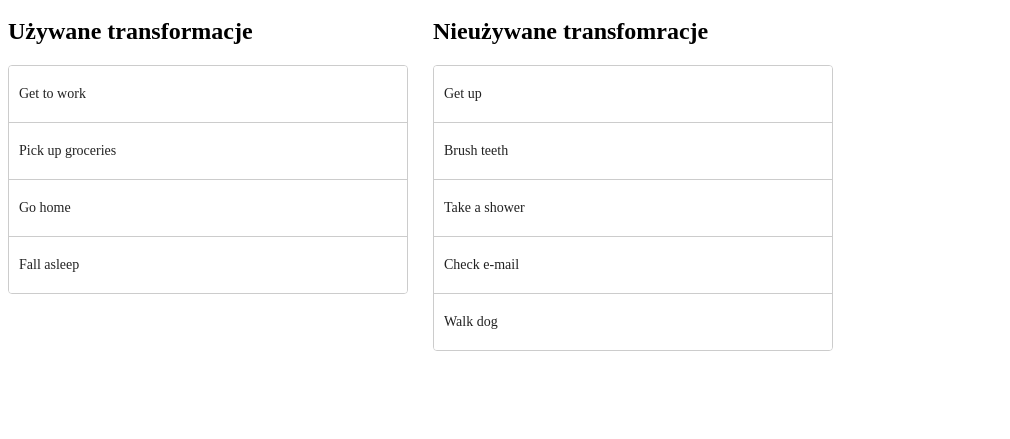
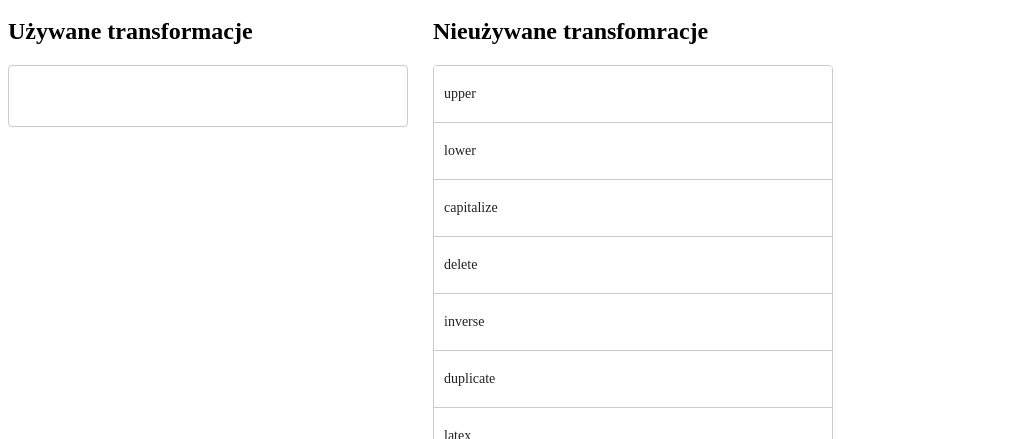
Before and after one commit to IOProject2018/TextTransformerApp, an Angular app in the folder frontend-app/text-app/: page / in a window 1280 px wide. Shown: the part 513-952 px from the top of the page, without its empty margins (0-1010 px from the left). Before the commit the page ends 897 px from the top, so only its background shows below. Built offline with nearby package versions, Linux system fonts and the light colour scheme.

Commit message:
Dodaj pobieranie danych z komponentu drag&drop - uzupełnij go o używane transformacje

```diff
--- a/frontend-app/text-app/src/app/app.component.html
+++ b/frontend-app/text-app/src/app/app.component.html
@@ -11,4 +11,4 @@
   </label>
   <button  type="submit" (click)="onSubmit()">Transformuj</button>
 </form>
-<app-drag-drop-list></app-drag-drop-list>
+<app-drag-drop-list (transformationList)="readTransformationList($event)"></app-drag-drop-list>
--- a/frontend-app/text-app/src/app/app.component.ts
+++ b/frontend-app/text-app/src/app/app.component.ts
@@ -1,5 +1,5 @@
 import {Component, OnInit} from '@angular/core';
-import {FormControl, FormGroup, ReactiveFormsModule} from "@angular/forms";
+import {FormControl, FormGroup} from "@angular/forms";
 
 @Component({
   selector: 'app-root',
@@ -9,6 +9,7 @@ import {FormControl, FormGroup, ReactiveFormsModule} from "@angular/forms";
 export class AppComponent implements OnInit {
   title = 'TextTransformer IO Project 2018';
   textForm: FormGroup;
+  transformationList: String[];
 
 
 
@@ -20,6 +21,10 @@ export class AppComponent implements OnInit {
 
   }
 
+  readTransformationList(list: String[]){
+    this.transformationList = list;
+  }
+
   private initForm() {
     this.textForm = new FormGroup({
       text: new FormControl(),
--- a/frontend-app/text-app/src/app/shared/drag-drop-list/drag-drop-list.component.ts
+++ b/frontend-app/text-app/src/app/shared/drag-drop-list/drag-drop-list.component.ts
@@ -1,9 +1,5 @@
-import { Component, OnInit } from '@angular/core';
+import {Component, EventEmitter, Output} from '@angular/core';
 import {CdkDragDrop, moveItemInArray, transferArrayItem} from '@angular/cdk/drag-drop';
-
-/**
- * @title Drag&Drop connected sorting
- */
 
 @Component({
   selector: 'app-drag-drop-list',
@@ -12,19 +8,21 @@ import {CdkDragDrop, moveItemInArray, transferArrayItem} from '@angular/cdk/drag
 })
 export class DragDropListComponent {
 
+  @Output() transformationList = new EventEmitter<String[]>();
+
   used = [
-    'Get to work',
-    'Pick up groceries',
-    'Go home',
-    'Fall asleep'
   ];
 
   notUsed = [
-    'Get up',
-    'Brush teeth',
-    'Take a shower',
-    'Check e-mail',
-    'Walk dog'
+    'upper',
+    'lower',
+    'capitalize',
+    'delete',
+    'inverse',
+    'duplicate',
+    'latex',
+    'verbal',
+    'no-shortcut'
   ];
 
   drop(event: CdkDragDrop<string[]>) {
@@ -36,5 +34,6 @@ export class DragDropListComponent {
         event.previousIndex,
         event.currentIndex);
     }
+    this.transformationList.emit(this.used);
   }
 }
```
